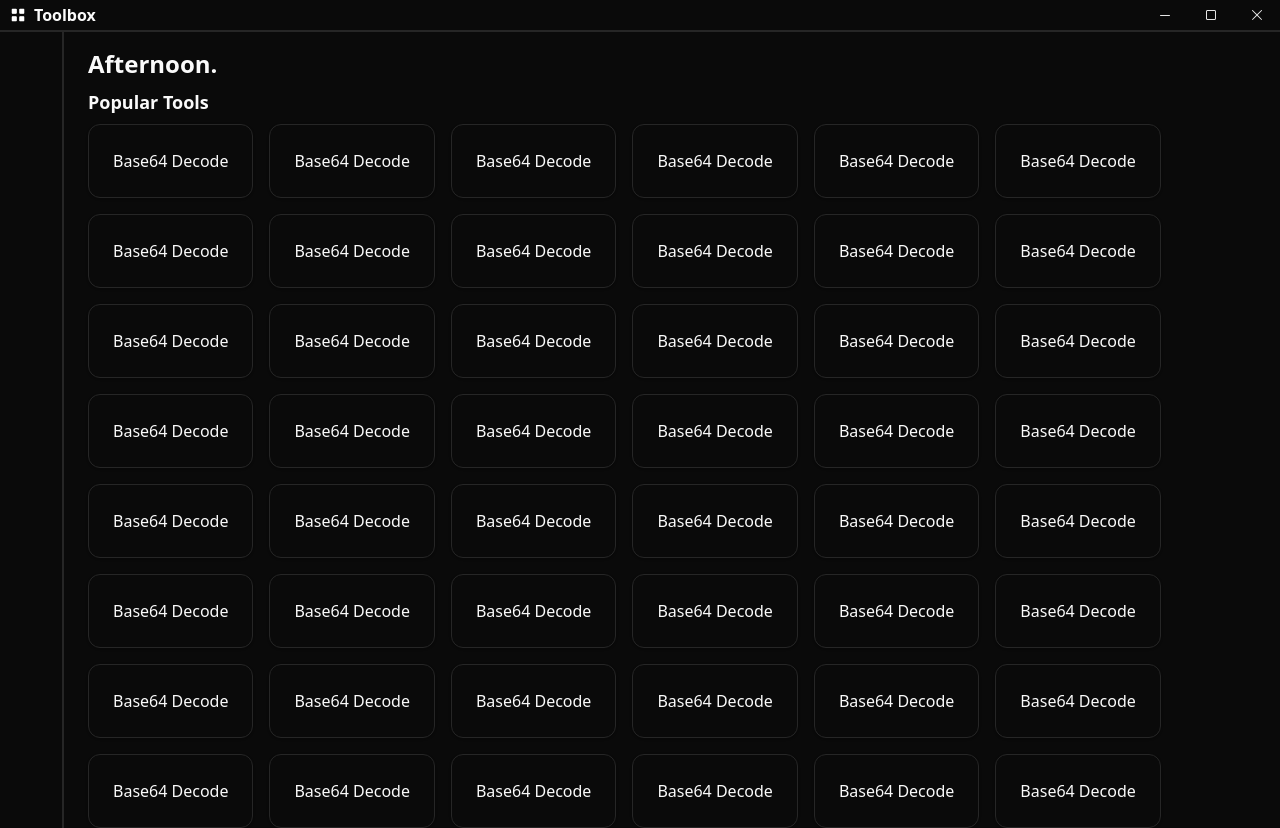
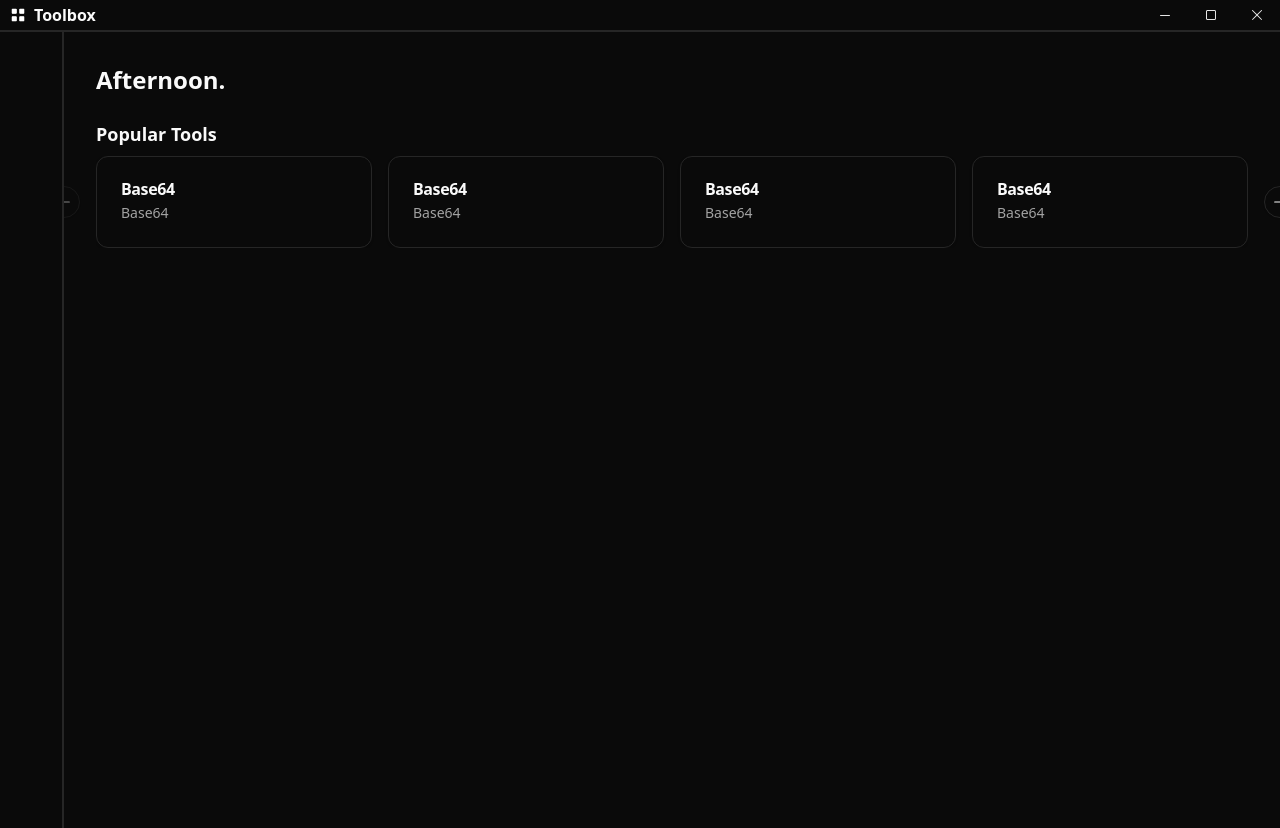
Before and after one commit to lonelil/toolbox, a React (Vite) app: page / in a window 1280 px wide. Shown: the top 828 px of the page. After the commit the page ends 800 px from the top, so only its background shows below. Built offline with nearby package versions, Linux system fonts and the light colour scheme; some icons are missing.

Commit message:
got it working

```diff
--- a/package.json
+++ b/package.json
@@ -16,6 +16,7 @@
     "@radix-ui/react-slot": "^1.0.2",
     "@tauri-apps/api": "^1.5.2",
     "class-variance-authority": "^0.7.0",
+    "embla-carousel-react": "8.0.0-rc22",
     "immer": "^10.0.3",
     "million": "^3.0.2",
     "react": "^18.2.0",
--- a/src/components/layout/main.tsx
+++ b/src/components/layout/main.tsx
@@ -104,7 +104,7 @@
       </div>
       <div
         className={cn(
-          "relative ml-16 mt-6 w-full overflow-x-hidden",
+          "relative ml-16 mt-8 w-full overflow-x-hidden",
           props.className,
         )}
       >
--- /dev/null
+++ b/src/components/tools/Base64Tool.tsx
@@ -0,0 +1,7 @@
+export default function Base64Tool() {
+  return (
+    <div>
+      <h1>Base64Tool</h1>
+    </div>
+  );
+}
--- /dev/null
+++ b/src/components/ui/carousel.tsx
@@ -0,0 +1,260 @@
+import * as React from "react"
+import { ArrowLeftIcon, ArrowRightIcon } from "@radix-ui/react-icons"
+import useEmblaCarousel, {
+  type UseEmblaCarouselType,
+} from "embla-carousel-react"
+
+import { cn } from "@/lib/utils"
+import { Button } from "@/components/ui/button"
+
+type CarouselApi = UseEmblaCarouselType[1]
+type UseCarouselParameters = Parameters<typeof useEmblaCarousel>
+type CarouselOptions = UseCarouselParameters[0]
+type CarouselPlugin = UseCarouselParameters[1]
+
+type CarouselProps = {
+  opts?: CarouselOptions
+  plugins?: CarouselPlugin
+  orientation?: "horizontal" | "vertical"
+  setApi?: (api: CarouselApi) => void
+}
+
+type CarouselContextProps = {
+  carouselRef: ReturnType<typeof useEmblaCarousel>[0]
+  api: ReturnType<typeof useEmblaCarousel>[1]
+  scrollPrev: () => void
+  scrollNext: () => void
+  canScrollPrev: boolean
+  canScrollNext: boolean
+} & CarouselProps
+
+const CarouselContext = React.createContext<CarouselContextProps | null>(null)
+
+function useCarousel() {
+  const context = React.useContext(CarouselContext)
+
+  if (!context) {
+    throw new Error("useCarousel must be used within a <Carousel />")
+  }
+
+  return context
+}
+
+const Carousel = React.forwardRef<
+  HTMLDivElement,
+  React.HTMLAttributes<HTMLDivElement> & CarouselProps
+>(
+  (
+    {
+      orientation = "horizontal",
+      opts,
+      setApi,
+      plugins,
+      className,
+      children,
+      ...props
+    },
+    ref
+  ) => {
+    const [carouselRef, api] = useEmblaCarousel(
+      {
+        ...opts,
+        axis: orientation === "horizontal" ? "x" : "y",
+      },
+      plugins
+    )
+    const [canScrollPrev, setCanScrollPrev] = React.useState(false)
+    const [canScrollNext, setCanScrollNext] = React.useState(false)
+
+    const onSelect = React.useCallback((api: CarouselApi) => {
+      if (!api) {
+        return
+      }
+
+      setCanScrollPrev(api.canScrollPrev())
+      setCanScrollNext(api.canScrollNext())
+    }, [])
+
+    const scrollPrev = React.useCallback(() => {
+      api?.scrollPrev()
+    }, [api])
+
+    const scrollNext = React.useCallback(() => {
+      api?.scrollNext()
+    }, [api])
+
+    const handleKeyDown = React.useCallback(
+      (event: React.KeyboardEvent<HTMLDivElement>) => {
+        if (event.key === "ArrowLeft") {
+          event.preventDefault()
+          scrollPrev()
+        } else if (event.key === "ArrowRight") {
+          event.preventDefault()
+          scrollNext()
+        }
+      },
+      [scrollPrev, scrollNext]
+    )
+
+    React.useEffect(() => {
+      if (!api || !setApi) {
+        return
+      }
+
+      setApi(api)
+    }, [api, setApi])
+
+    React.useEffect(() => {
+      if (!api) {
+        return
+      }
+
+      onSelect(api)
+      api.on("reInit", onSelect)
+      api.on("select", onSelect)
+
+      return () => {
+        api?.off("select", onSelect)
+      }
+    }, [api, onSelect])
+
+    return (
+      <CarouselContext.Provider
+        value={{
+          carouselRef,
+          api: api,
+          opts,
+          orientation:
+            orientation || (opts?.axis === "y" ? "vertical" : "horizontal"),
+          scrollPrev,
+          scrollNext,
+          canScrollPrev,
+          canScrollNext,
+        }}
+      >
+        <div
+          ref={ref}
+          onKeyDownCapture={handleKeyDown}
+          className={cn("relative", className)}
+          role="region"
+          aria-roledescription="carousel"
+          {...props}
+        >
+          {children}
+        </div>
+      </CarouselContext.Provider>
+    )
+  }
+)
+Carousel.displayName = "Carousel"
+
+const CarouselContent = React.forwardRef<
+  HTMLDivElement,
+  React.HTMLAttributes<HTMLDivElement>
+>(({ className, ...props }, ref) => {
+  const { carouselRef, orientation } = useCarousel()
+
+  return (
+    <div ref={carouselRef} className="overflow-hidden">
+      <div
+        ref={ref}
+        className={cn(
+          "flex",
+          orientation === "horizontal" ? "-ml-4" : "-mt-4 flex-col",
+          className
+        )}
+        {...props}
+      />
+    </div>
+  )
+})
+CarouselContent.displayName = "CarouselContent"
+
+const CarouselItem = React.forwardRef<
+  HTMLDivElement,
+  React.HTMLAttributes<HTMLDivElement>
+>(({ className, ...props }, ref) => {
+  const { orientation } = useCarousel()
+
+  return (
+    <div
+      ref={ref}
+      role="group"
+      aria-roledescription="slide"
+      className={cn(
+        "min-w-0 shrink-0 grow-0 basis-full",
+        orientation === "horizontal" ? "pl-4" : "pt-4",
+        className
+      )}
+      {...props}
+    />
+  )
+})
+CarouselItem.displayName = "CarouselItem"
+
+const CarouselPrevious = React.forwardRef<
+  HTMLButtonElement,
+  React.ComponentProps<typeof Button>
+>(({ className, variant = "outline", size = "icon", ...props }, ref) => {
+  const { orientation, scrollPrev, canScrollPrev } = useCarousel()
+
+  return (
+    <Button
+      ref={ref}
+      variant={variant}
+      size={size}
+      className={cn(
+        "absolute  h-8 w-8 rounded-full",
+        orientation === "horizontal"
+          ? "-left-12 top-1/2 -translate-y-1/2"
+          : "-top-12 left-1/2 -translate-x-1/2 rotate-90",
+        className
+      )}
+      disabled={!canScrollPrev}
+      onClick={scrollPrev}
+      {...props}
+    >
+      <ArrowLeftIcon className="h-4 w-4" />
+      <span className="sr-only">Previous slide</span>
+    </Button>
+  )
+})
+CarouselPrevious.displayName = "CarouselPrevious"
+
+const CarouselNext = React.forwardRef<
+  HTMLButtonElement,
+  React.ComponentProps<typeof Button>
+>(({ className, variant = "outline", size = "icon", ...props }, ref) => {
+  const { orientation, scrollNext, canScrollNext } = useCarousel()
+
+  return (
+    <Button
+      ref={ref}
+      variant={variant}
+      size={size}
+      className={cn(
+        "absolute h-8 w-8 rounded-full",
+        orientation === "horizontal"
+          ? "-right-12 top-1/2 -translate-y-1/2"
+          : "-bottom-12 left-1/2 -translate-x-1/2 rotate-90",
+        className
+      )}
+      disabled={!canScrollNext}
+      onClick={scrollNext}
+      {...props}
+    >
+      <ArrowRightIcon className="h-4 w-4" />
+      <span className="sr-only">Next slide</span>
+    </Button>
+  )
+})
+CarouselNext.displayName = "CarouselNext"
+
+export {
+  type CarouselApi,
+  Carousel,
+  CarouselContent,
+  CarouselItem,
+  CarouselPrevious,
+  CarouselNext,
+}
--- a/src/main.tsx
+++ b/src/main.tsx
@@ -6,6 +6,7 @@
 
 import Home from "./pages/Home";
 import Settings from "./pages/Settings";
+import Tool from "./pages/Tool";
 
 const router = createHashRouter([
   {
@@ -15,6 +16,10 @@
   {
     path: "/settings",
     element: <Settings />,
+  },
+  {
+    path: "/tool/:toolId",
+    element: <Tool />,
   },
   {
     path: "*",
--- a/src/pages/Home.tsx
+++ b/src/pages/Home.tsx
@@ -1,26 +1,59 @@
-import { Card, CardHeader } from "@/components/ui/card";
+import {
+  Card,
+  CardDescription,
+  CardHeader,
+  CardTitle,
+} from "@/components/ui/card";
 import MainLayout from "../components/layout/main";
 import { getTimedGreeting } from "../lib/utils";
 import { useSettingsStore } from "../stores/settings";
+import {
+  Carousel,
+  CarouselContent,
+  CarouselItem,
+  CarouselNext,
+  CarouselPrevious,
+} from "@/components/ui/carousel";
+import { Link } from "react-router-dom";
 
 export default function Home() {
   const { name } = useSettingsStore();
 
   return (
-    <MainLayout className="p-6">
-      <h1 className="mb-2 text-2xl font-semibold">
+    <MainLayout className="p-8">
+      <h1 className="mb-6 text-2xl font-semibold">
         {getTimedGreeting()}
         {name && `, ${name}`}.
       </h1>
       <div>
         <h2 className="mb-2 text-lg font-semibold">Popular Tools</h2>
-        <div className="flex flex-wrap gap-4">
-          {new Array(100).fill("").map((_, i) => (
-            <Card key={i}>
-              <CardHeader>Base64 Decode</CardHeader>
-            </Card>
-          ))}
-        </div>
+
+        <Carousel
+          opts={{
+            align: "start",
+          }}
+          className="w-full"
+        >
+          <CarouselContent>
+            {Array.from({ length: 5 }).map((_, index) => (
+              <CarouselItem
+                key={index}
+                className="md:basis-1/2 lg:basis-1/3 xl:basis-1/4"
+              >
+                <Link to={"/tool/base64"}>
+                  <Card>
+                    <CardHeader>
+                      <CardTitle>Base64</CardTitle>
+                      <CardDescription>Base64</CardDescription>
+                    </CardHeader>
+                  </Card>
+                </Link>
+              </CarouselItem>
+            ))}
+          </CarouselContent>
+          <CarouselPrevious />
+          <CarouselNext />
+        </Carousel>
       </div>
     </MainLayout>
   );
--- /dev/null
+++ b/src/pages/Tool.tsx
@@ -0,0 +1,23 @@
+import MainLayout from "@/components/layout/main";
+import Base64Tool from "@/components/tools/Base64Tool";
+import { useParams } from "react-router-dom";
+
+const tools = [
+  {
+    id: "base64",
+    name: "Base64",
+    description: "Base64 Encode/Decode",
+    component: <Base64Tool />,
+  },
+];
+
+export default function Tool() {
+  const { toolId } = useParams();
+  const tool = tools.find((t) => t.id === toolId);
+
+  if (!tool) return <MainLayout>Tool not found</MainLayout>;
+
+  const ToolComponent = tool.component;
+
+  if (ToolComponent) return <MainLayout>{ToolComponent}</MainLayout>;
+}
```
Also changed, not shown: 1 other file (tests, documents, lock files or other folders).
